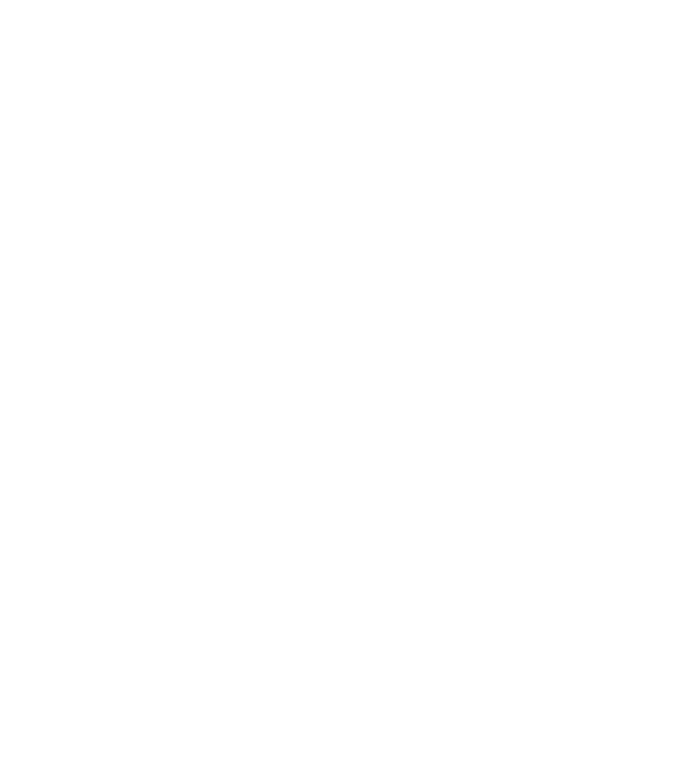
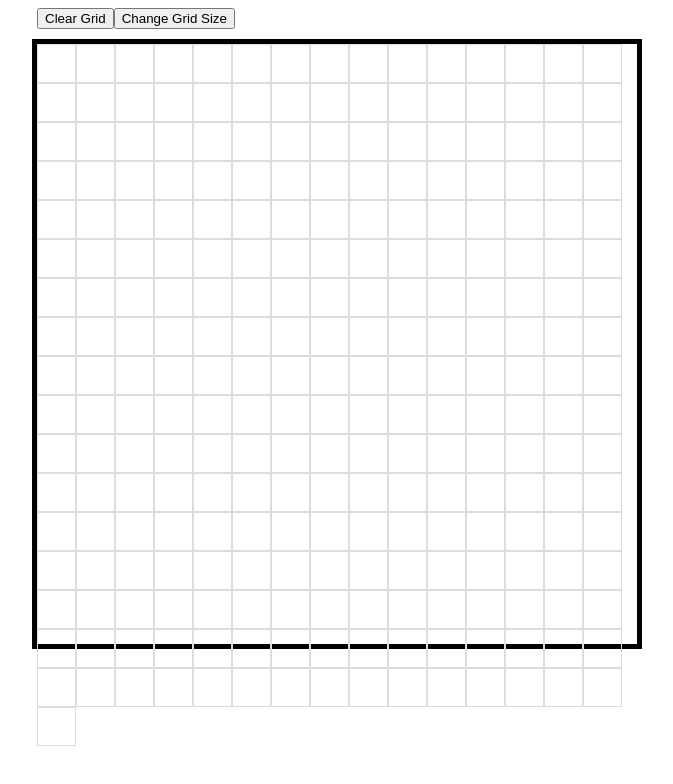
Before and after one commit to TuSeMorte/ETCH-A-SKETCH, a plain HTML site: page index.html in a window 1280 px wide. Shown: the whole page, without its empty margins (303-976 px from the left). Drawn offline with Linux system fonts and the light colour scheme.

Commit message:
Added JS Code for gGGrid and buttons

```diff
--- /dev/null
+++ b/css/ETCH-A-SKETCH.css
@@ -0,0 +1,16 @@
+#controls{
+    width: 600px;
+    padding-bottom: 10px;
+    margin: 0 auto;
+}
+#gridContainer{
+    width: 600px;
+    height: 600px;
+    border: solid black 5px;
+    margin: auto;
+}
+
+.gridItem{
+    border: 0.25px solid rgb(220, 220, 220);
+    float: left;
+}
--- a/index.html
+++ b/index.html
@@ -2,10 +2,11 @@
 <html lang="en">
     <head>
         <title>ETCH-A-SKETCH</title>
-        <script src="js/ETCH-A-SKETCH.JS"></script>
+        <link href="css/ETCH-A-SKETCH.css" rel="stylesheet">
     </head>
     <body>
         <div id="controls"></div>
         <div id="gridContainer"></div>
+        <script src="js/ETCH-A-SKETCH.JS"></script>
     </body>
 </html>
--- a/js/ETCH-A-SKETCH.JS
+++ b/js/ETCH-A-SKETCH.JS
@@ -0,0 +1,62 @@
+const controlsDiv = document.querySelector("#controls");
+const gridDiv = document.querySelector("#gridContainer");
+
+//defaults
+let gridSize = 16;
+
+//Control Creation
+const clearBTN = document.createElement('button');
+clearBTN.textContent = "Clear Grid";
+controlsDiv.appendChild(clearBTN);
+
+const sizeBTN = document.createElement('button');
+sizeBTN.textContent = "Change Grid Size";
+controlsDiv.appendChild(sizeBTN);
+
+//create grid
+function createGrid(size){
+    for(let i = 0; i < size*size; i++){
+        let gridItem = document.createElement('div');
+        gridItem.className = "gridItem";
+        gridItem.style.width = (600/size - .5) + "px";
+        gridItem.style.height = (600/size -.5) + "px";
+        gridDiv.appendChild(gridItem);
+    };
+
+    const gridCell = document.querySelectorAll(".gridItem");
+    //added Hover code
+    gridCell.forEach(function(el){
+        el.addEventListener("mouseover", function(){
+            event.target.style.backgroundColor = "black";
+        });
+    });
+
+
+};
+
+//Resize Grid Function
+function promptSize(){
+    let returnVal = prompt("What size would you like the grid to be? Enter a postive number not greater than 64", 16);
+    if(returnVal >0 && !isNaN(returnVal) && returnVal <= 64){
+        gridDiv.innerHTML = "";
+        createGrid(returnVal);
+    } else {
+        promptSize();
+    }
+
+}
+// Clear Grid button
+clearBTN.addEventListener("click", function(){
+    gridDiv.innerHTML = "";
+    createGrid(gridSize);
+});
+
+//Change grid size button
+sizeBTN.addEventListener("click", function(){
+    promptSize();
+
+});
+
+
+
+createGrid(gridSize);
```
Also changed, not shown: 1 other file.
